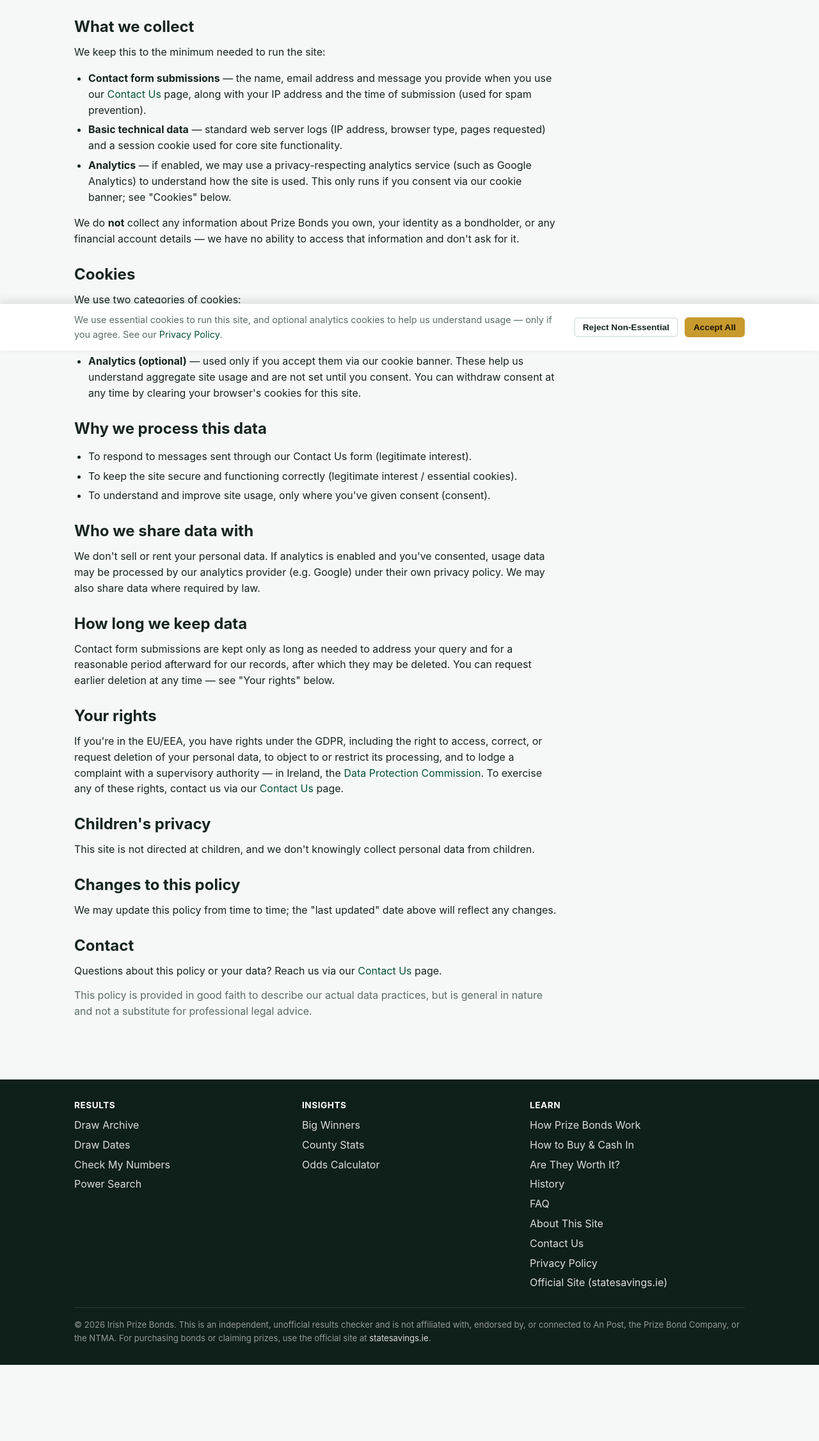
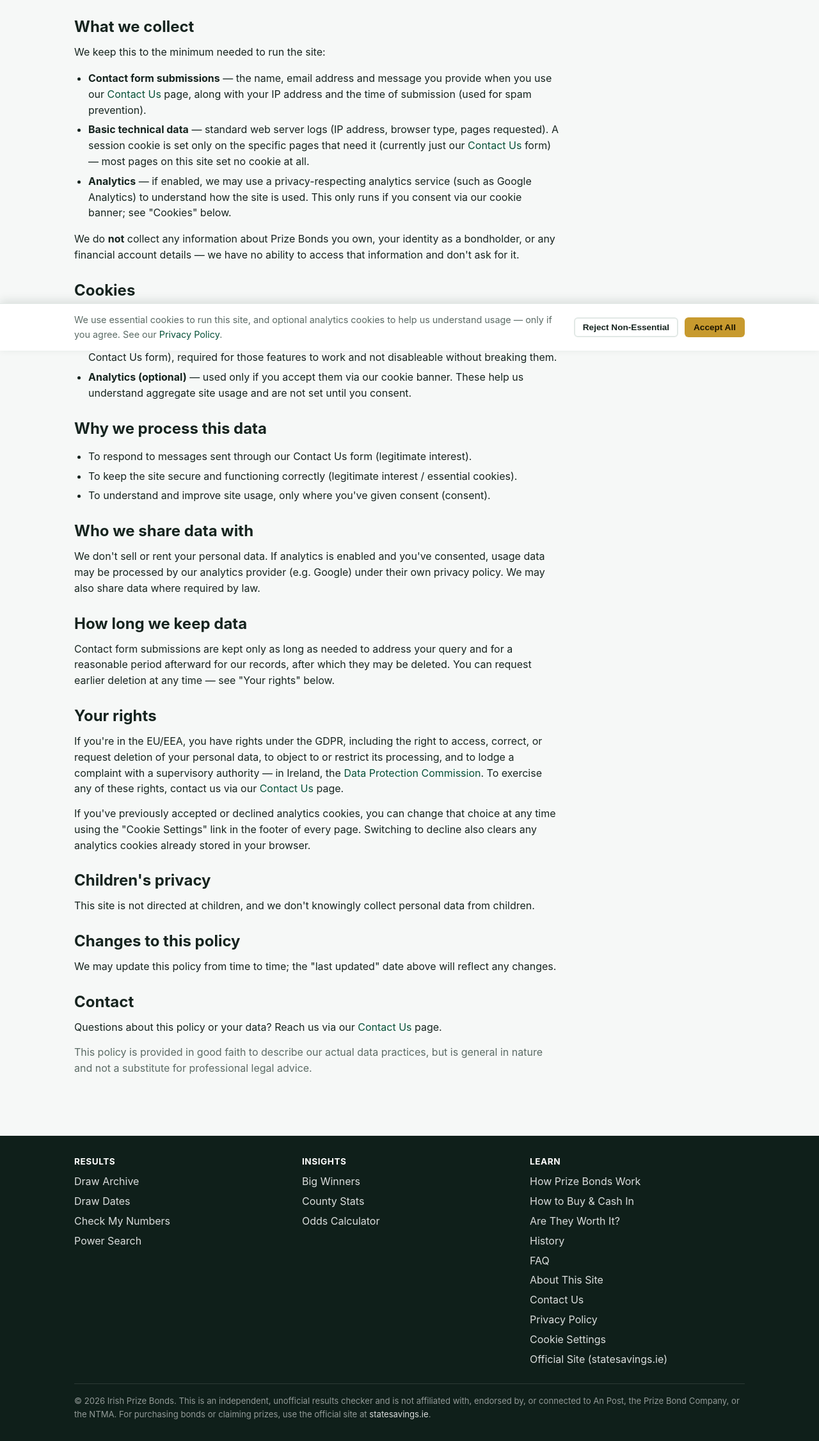
Before and after one commit to umarsharjeel/irishprizebonds, a CodeIgniter app: page /content/privacy_policy/ in a window 1280 px wide. Shown: the part 252-2504 px from the top of the page at 64% size. Before the commit the page ends 2385 px from the top, so only its background shows below. Run offline with CodeIgniter, Linux system fonts and the light colour scheme.

Commit message:
cookie managment, google analytics

```diff
--- a/application/config/autoload.php
+++ b/application/config/autoload.php
@@ -58,7 +58,14 @@ $autoload['packages'] = array();
 |
 |	$autoload['libraries'] = array('user_agent' => 'ua');
 */
-$autoload['libraries'] = array('database','session');
+// 'session' deliberately NOT autoloaded: it forces a session cookie on every
+// single page view, including the public results/checker/stats pages that
+// never read or write session data. Only the dashboard (auth) controllers,
+// User_management (login), and Contact_us (flash messages) actually need
+// it — each of those loads it explicitly in its own constructor instead, so
+// public visitors get no cookie at all until they either use the contact
+// form or accept analytics consent.
+$autoload['libraries'] = array('database');
 
 /*
 | -------------------------------------------------------------------
--- a/application/controllers/Contact_us.php
+++ b/application/controllers/Contact_us.php
@@ -6,6 +6,7 @@ class Contact_us extends CI_Controller {
 	function __construct()
 	{
 		parent::__construct();
+		$this->load->library('session'); // flashdata for the post-redirect-get form result
 	}
 
 	public function index()
--- a/application/controllers/Dashboard.php
+++ b/application/controllers/Dashboard.php
@@ -4,6 +4,7 @@ class Dashboard extends CI_Controller {
 	 function __construct()
     {
       parent::__construct();
+      $this->load->library('session'); // get_user() below reads it — must load before that call
 
 			if(is_null(get_user())){
 				redirect("welcome");
--- a/application/controllers/Overview.php
+++ b/application/controllers/Overview.php
@@ -4,6 +4,7 @@ class Overview extends CI_Controller {
 	 function __construct()
     {
       parent::__construct();
+      $this->load->library('session'); // get_user() below reads it — must load before that call
 
 			if(is_null(get_user())){
 				redirect("welcome");
--- a/application/controllers/User_management.php
+++ b/application/controllers/User_management.php
@@ -3,6 +3,11 @@ defined('BASEPATH') OR exit('No direct script access allowed');
 
 class User_management extends CI_Controller {
 
+    function __construct()
+    {
+        parent::__construct();
+        $this->load->library('session'); // login() writes it, logout() clears it
+    }
 
   	public function index()
   	{
--- a/application/views/privacy_policy.php
+++ b/application/views/privacy_policy.php
@@ -15,7 +15,7 @@
 		<p>We keep this to the minimum needed to run the site:</p>
 		<ul>
 			<li><strong>Contact form submissions</strong> — the name, email address and message you provide when you use our <a href="<?php echo base_url(); ?>contact-us/">Contact Us</a> page, along with your IP address and the time of submission (used for spam prevention).</li>
-			<li><strong>Basic technical data</strong> — standard web server logs (IP address, browser type, pages requested) and a session cookie used for core site functionality.</li>
+			<li><strong>Basic technical data</strong> — standard web server logs (IP address, browser type, pages requested). A session cookie is set only on the specific pages that need it (currently just our <a href="<?php echo base_url(); ?>contact-us/">Contact Us</a> form) — most pages on this site set no cookie at all.</li>
 			<li><strong>Analytics</strong> — if enabled, we may use a privacy-respecting analytics service (such as Google Analytics) to understand how the site is used. This only runs if you consent via our cookie banner; see "Cookies" below.</li>
 		</ul>
 		<p>
@@ -26,8 +26,8 @@
 		<h2>Cookies</h2>
 		<p>We use two categories of cookies:</p>
 		<ul>
-			<li><strong>Essential</strong> — a session cookie required for the site to function correctly. This is set automatically and can't be disabled without breaking the site.</li>
-			<li><strong>Analytics (optional)</strong> — used only if you accept them via our cookie banner. These help us understand aggregate site usage and are not set until you consent. You can withdraw consent at any time by clearing your browser's cookies for this site.</li>
+			<li><strong>Essential</strong> — a session cookie, set only on the pages that genuinely need it (e.g. submitting our Contact Us form), required for those features to work and not disableable without breaking them.</li>
+			<li><strong>Analytics (optional)</strong> — used only if you accept them via our cookie banner. These help us understand aggregate site usage and are not set until you consent.</li>
 		</ul>
 
 		<h2>Why we process this data</h2>
@@ -59,6 +59,11 @@
 			<a href="https://www.dataprotection.ie" target="_blank" rel="noopener">Data Protection Commission</a>.
 			To exercise any of these rights, contact us via our <a href="<?php echo base_url(); ?>contact-us/">Contact Us</a> page.
 		</p>
+		<p>
+			If you've previously accepted or declined analytics cookies, you can change that choice at any time using
+			the "Cookie Settings" link in the footer of every page. Switching to decline also clears any analytics
+			cookies already stored in your browser.
+		</p>
 
 		<h2>Children's privacy</h2>
 		<p>This site is not directed at children, and we don't knowingly collect personal data from children.</p>
--- a/application/views/website/footer.php
+++ b/application/views/website/footer.php
@@ -30,6 +30,7 @@
 						<li><a href="<?php echo base_url(); ?>about/">About This Site</a></li>
 						<li><a href="<?php echo base_url(); ?>contact-us/">Contact Us</a></li>
 						<li><a href="<?php echo base_url(); ?>privacy-policy/">Privacy Policy</a></li>
+						<li><a href="javascript:void(0);" id="cookie-settings-link">Cookie Settings</a></li>
 						<li><a href="https://www.statesavings.ie/prize-bonds" target="_blank" rel="noopener">Official Site (statesavings.ie)</a></li>
 					</ul>
 				</div>
--- a/application/views/website/header.php
+++ b/application/views/website/header.php
@@ -41,6 +41,11 @@
 		'description' => 'Independent, unofficial Irish Prize Bond results checker, draw archive, and statistics.',
 	), JSON_UNESCAPED_SLASHES); ?>
 	</script>
+
+	<!-- Google Analytics (GA4) — inert until cookie consent is accepted; see
+	     assets/js/cookie-consent.js and assets/js/analytics.js -->
+	<script type="text/plain" data-cookieconsent="analytics" async src="https://www.googletagmanager.com/gtag/js?id=G-0L79QEV5GT"></script>
+	<script type="text/plain" data-cookieconsent="analytics" src="<?php echo base_url(); ?>assets/js/analytics.js?v=<?php echo filemtime(APPPATH . '../assets/js/analytics.js'); ?>"></script>
 </head>
 <body>
 	<header class="site-header">
--- a/assets/js/cookie-consent.js
+++ b/assets/js/cookie-consent.js
@@ -2,10 +2,12 @@
  * Minimal cookie consent gate.
  *
  * Stores the visitor's choice in localStorage. Essential cookies (the
- * site's own session cookie) run regardless, since the site can't function
- * without them. Anything non-essential (analytics, etc.) must NOT fire
- * until consent is given — so don't just drop a <script src="...ga.js">
- * tag in the page. Instead, mark it inert until consent is granted:
+ * site's own session cookie — only actually set on the pages that use it,
+ * e.g. Contact Us; most public pages set none at all) run regardless, since
+ * the site can't function without them where they're genuinely needed.
+ * Anything non-essential (analytics, etc.) must NOT fire until consent is
+ * given — so don't just drop a <script src="...ga.js"> tag in the page.
+ * Instead, mark it inert until consent is granted:
  *
  *   <script type="text/plain" data-cookieconsent="analytics">
  *     // your Google Analytics / GA4 snippet here
@@ -15,6 +17,15 @@
  * accepts, this script rewrites every such tag to type="text/javascript"
  * and re-inserts it, which does execute it. If consent was already
  * accepted on a previous visit, this runs immediately on page load.
+ *
+ * Withdrawal: a "Cookie Settings" link (id="cookie-settings-link", see
+ * website/footer.php) re-opens the same banner at any time — GDPR Art. 7(3)
+ * requires withdrawal to be as easy as giving consent. Re-saving a choice
+ * reloads the page, so a switch to Reject takes effect cleanly (the gated
+ * scripts stay untouched/inert on the fresh load) rather than trying to
+ * half-undo an already-running analytics script mid-session. Switching to
+ * Reject also clears any GA cookies already set, since flipping the stored
+ * choice alone doesn't remove cookies GA already wrote to the browser.
  */
 (function () {
 	var STORAGE_KEY = 'ipb_cookie_consent'; // 'accepted' | 'rejected'
@@ -39,6 +50,24 @@
 		});
 	}
 
+	// Removes any cookie GA(4) has set (_ga, _ga_<container>, _gid, etc.) — tried
+	// against every domain variant GA might have used (exact host, and the
+	// leading-dot root-domain form it defaults to), since document.cookie can only
+	// clear a cookie by matching the same domain/path it was set with.
+	function clearAnalyticsCookies() {
+		var host = window.location.hostname;
+		var rootHost = host.replace(/^www\./, '');
+		var domains = [host, '.' + host, '.' + rootHost];
+		document.cookie.split(';').forEach(function (c) {
+			var name = c.split('=')[0].trim();
+			if (!/^_ga/.test(name)) return;
+			domains.forEach(function (d) {
+				document.cookie = name + '=; expires=Thu, 01 Jan 1970 00:00:00 GMT; path=/; domain=' + d;
+			});
+			document.cookie = name + '=; expires=Thu, 01 Jan 1970 00:00:00 GMT; path=/';
+		});
+	}
+
 	function ready(fn) {
 		if (document.readyState !== 'loading') fn();
 		else document.addEventListener('DOMContentLoaded', fn);
@@ -48,6 +77,7 @@
 		var banner = document.getElementById('cookie-consent-banner');
 		var acceptBtn = document.getElementById('cookie-consent-accept');
 		var rejectBtn = document.getElementById('cookie-consent-reject');
+		var settingsLink = document.getElementById('cookie-settings-link');
 		var consent = getConsent();
 
 		if (consent === 'accepted') {
@@ -58,15 +88,31 @@
 
 		if (acceptBtn) {
 			acceptBtn.addEventListener('click', function () {
+				var isChange = consent !== null;
 				setConsent('accepted');
+				if (isChange) {
+					location.reload(); // fresh load so the gated scripts activate cleanly
+					return;
+				}
 				activateGatedScripts();
 				if (banner) banner.style.display = 'none';
 			});
 		}
 		if (rejectBtn) {
 			rejectBtn.addEventListener('click', function () {
+				var wasAccepted = consent === 'accepted';
 				setConsent('rejected');
+				clearAnalyticsCookies();
+				if (wasAccepted) {
+					location.reload(); // drop the now-inert gtag/dataLayer state cleanly
+					return;
+				}
 				if (banner) banner.style.display = 'none';
+			});
+		}
+		if (settingsLink && banner) {
+			settingsLink.addEventListener('click', function () {
+				banner.style.display = 'flex';
 			});
 		}
 	});
```
Also changed, not shown: assets/js/analytics.js (added, +10 -0 lines).
